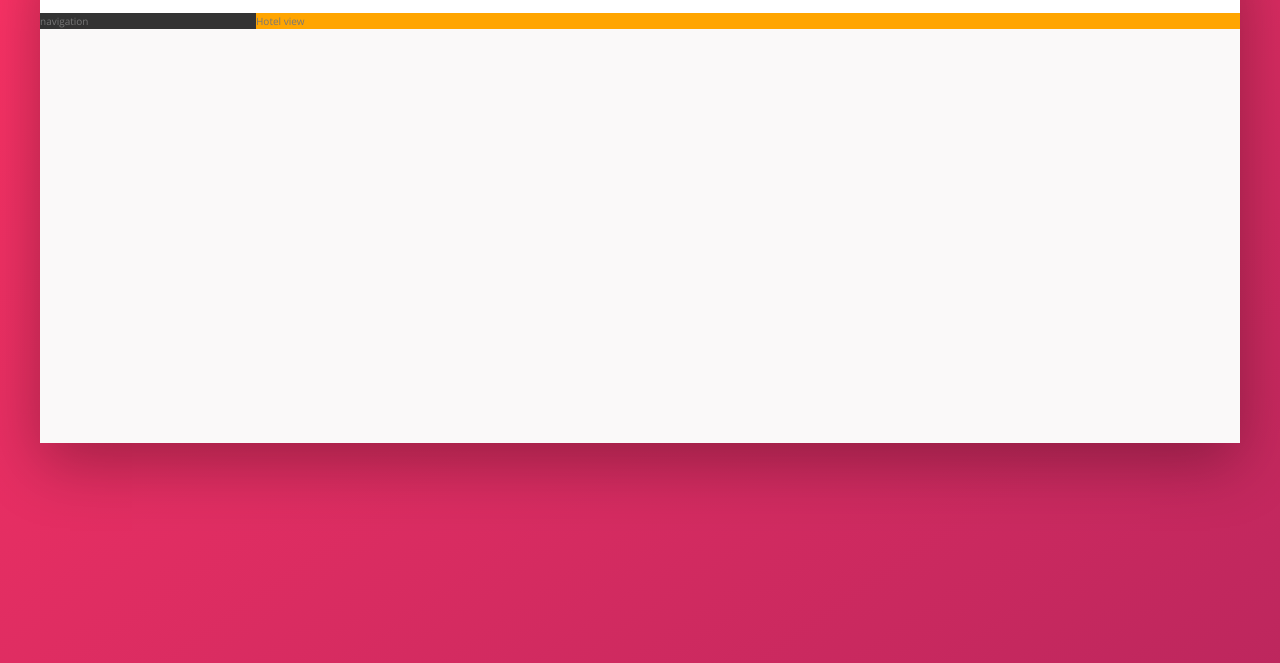
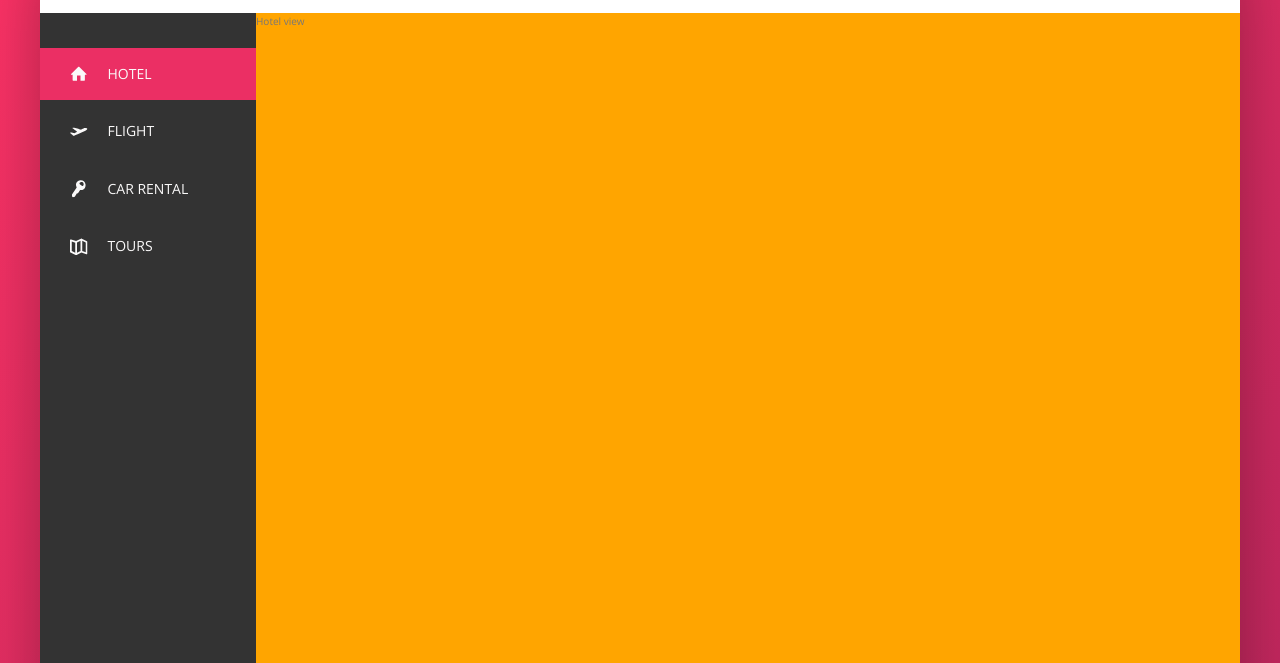
Before and after one commit to saraiknight/Trillo, a website: page index.html in a window 1280 px wide. Shown: the part 137-800 px from the top of the page. Drawn offline with nearby package versions, Linux system fonts and the light colour scheme.

Commit message:
add sidebar

```diff
--- a/index.html
+++ b/index.html
@@ -58,7 +58,47 @@
       </header>
 
       <div class="content">
-        <nav class="sidebar">navigation</nav>
+        <nav class="sidebar">
+          <ul class="side-nav">
+            <li class="side-nav__item side-nav__item--active">
+              <a href="#" class="side-nav__link">
+                <svg class="side-nav__icon">
+                  <use xlink:href="img/sprite.svg#icon-home"></use>
+                </svg>
+                <span>Hotel</span>
+              </a>
+            </li>
+
+            <li class="side-nav__item">
+              <a href="#" class="side-nav__link">
+                <svg class="side-nav__icon">
+                  <use xlink:href="img/sprite.svg#icon-aircraft-take-off"></use>
+                </svg>
+                <span>Flight</span>
+              </a>
+            </li>
+
+            <li class="side-nav__item">
+              <a href="#" class="side-nav__link">
+                <svg class="side-nav__icon">
+                  <use xlink:href="img/sprite.svg#icon-key"></use>
+                </svg>
+                <span>Car rental</span>
+              </a>
+            </li>
+
+            <li class="side-nav__item">
+              <a href="#" class="side-nav__link">
+                <svg class="side-nav__icon">
+                  <use xlink:href="img/sprite.svg#icon-map"></use>
+                </svg>
+                <span>Tours</span>
+              </a>
+            </li>
+          </ul>
+
+          <div class="legal">&copy; 2023 by trillo. All rights reserved.</div>
+        </nav>
         <main class="hotel-view">Hotel view</main>
       </div>
     </div>
--- a/sass/_components.scss
+++ b/sass/_components.scss
@@ -107,3 +107,70 @@
     margin-right: 1rem;
   }
 }
+////////////////////////
+//SIDE NAVIGATION
+
+.side-nav {
+  font-size: 1.4rem;
+  list-style: none;
+  margin-top: 3.5rem;
+
+  &__item {
+    position: relative;
+
+    &:not(:last-child) {
+      margin-bottom: 0.5rem;
+    }
+  }
+
+  &__item::before {
+    content: '';
+    position: absolute;
+    top: 0;
+    left: 0;
+    height: 100%;
+    width: 3px;
+    background-color: var(--color-primary);
+    transform: scaleY(0);
+    transition: transform 0.2s, width 0.4s cubic-bezier(1, 0, 0, 1) 0.2s,
+      background-color 0.1s;
+  }
+
+  &__item:hover::before,
+  &__item--active::before {
+    transform: scaleY(1);
+    width: 100%;
+  }
+  &__item:active::before {
+    background-color: var(--color-primary-light);
+  }
+
+  &__link:link,
+  &__link:visited {
+    color: var(--color-grey-light-1);
+    text-decoration: none;
+    text-transform: uppercase;
+    display: block;
+    padding: 1.5rem 3rem;
+    position: relative;
+    z-index: 1;
+
+    display: flex;
+    align-items: center;
+  }
+  &__icon {
+    width: 1.75rem;
+    height: 1.75rem;
+    margin-right: 2rem;
+    fill: currentColor; // the color of the current element or parent element
+  }
+}
+////////////////////////
+//LEGAL TEXT
+
+.legal {
+  font-size: 1.2rem;
+  color: var(--color-grey-light-4);
+  text-align: center;
+  padding: 2.5rem;
+}
--- a/sass/_layout.scss
+++ b/sass/_layout.scss
@@ -22,10 +22,15 @@
   background-color: var(--color-grey-dark-1);
 
   flex: 0 0 18%;
+
+  display: flex;
+  flex-direction: column;
+  justify-content: space-between;
 }
 .hotel-view {
   background-color: #fff;
+  ///test
   background-color: orange;
-
+  height: 80rem;
   flex: 1;
 }
```
Also changed, not shown: css/style.css.
